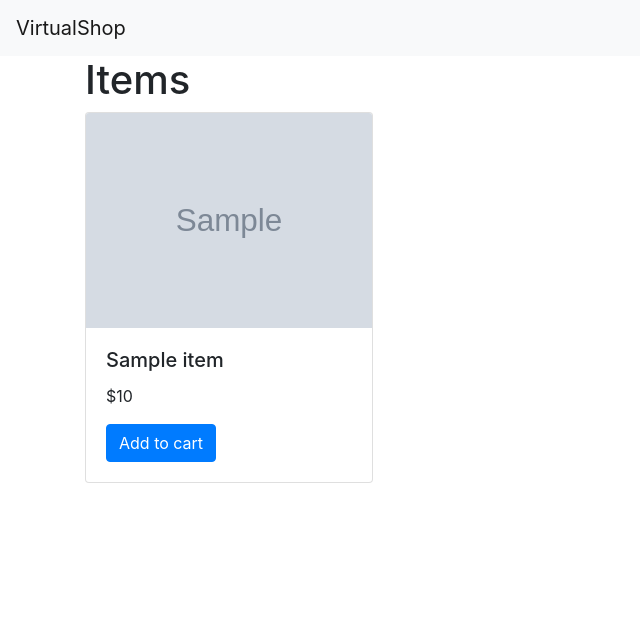
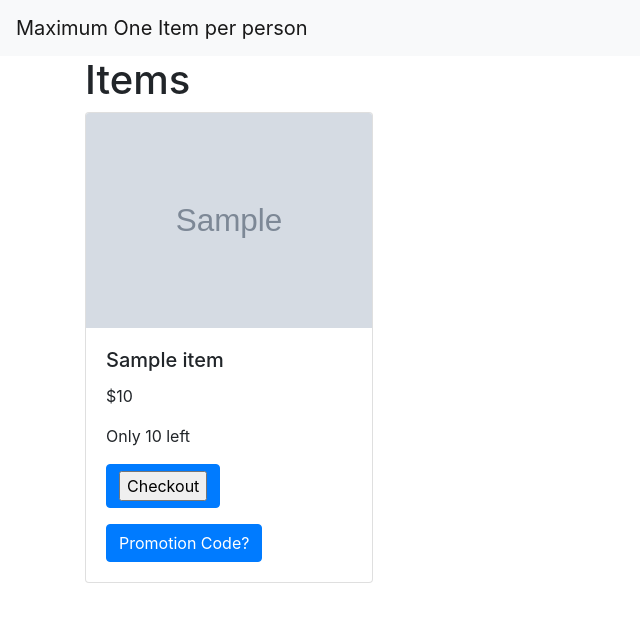
Before and after one commit to erick576/VirtualShop, a Django app: template items/templates/index.html in a window 1280 px wide. Shown: the top 622 px of the page, without its empty margins (0-640 px from the left). Run offline with Django 3.2, Linux system fonts and the light colour scheme; the template is opened without the code that fills it: most values are stand-ins (such as "Sample title", 1, 10 or a date in 2020); grey boxes marked "Sample" are stand-in pictures; some libraries are stand-ins or nearby versions.

Commit message:
Virtual Shop Specifications

```diff
--- a/Templates/base.html
+++ b/Templates/base.html
@@ -13,7 +13,7 @@
 </head>
 <body>
 <nav class="navbar navbar-light bg-light">
-    <a class="navbar-brand" href="#">VirtualShop</a>
+    <a class="navbar-brand" href="#">Maximum One Item per person</a>
 </nav>
 <div class='container'>
     {% block content %}
--- a/VirtualShop/settings.py
+++ b/VirtualShop/settings.py
@@ -37,7 +37,8 @@ INSTALLED_APPS = [
     'django.contrib.sessions',
     'django.contrib.messages',
     'django.contrib.staticfiles',
-    'items.apps.ItemsConfig'
+    'items.apps.ItemsConfig',
+    'checkout.apps.CheckoutConfig'
 ]
 
 MIDDLEWARE = [
--- a/VirtualShop/urls.py
+++ b/VirtualShop/urls.py
@@ -18,5 +18,6 @@ from django.urls import path, include
 
 urlpatterns = [
     path('admin/', admin.site.urls),
-    path('items/', include('items.URL'))
+    path('items/', include('items.URL')),
+    path('checkout/', include('checkout.URL'))
 ]
--- a/items/templates/index.html
+++ b/items/templates/index.html
@@ -10,7 +10,12 @@
             <div class="card-body">
                 <h5 class="card-title">{{item.name}}</h5>
                 <p class="card-text">${{item.price}}</p>
-                <a href="#" class="btn btn-primary">Add to cart</a>
+                <p class="card-text">Only 10 left</p>
+                <a href="#" class="btn btn-primary"><form action="http://127.0.0.1:8000/checkout/#">
+                <input type="submit" value="Checkout" />
+            </form> </a>
+                <p class="card-text"></p>
+                <a href="#" class="btn btn-primary">Promotion Code?</a>
             </div>
         </div>
     </div>
```
Also changed, not shown: checkout/URL.py (added, +9 -0 lines), checkout/templates/index2.html (added, +17 -0 lines).
